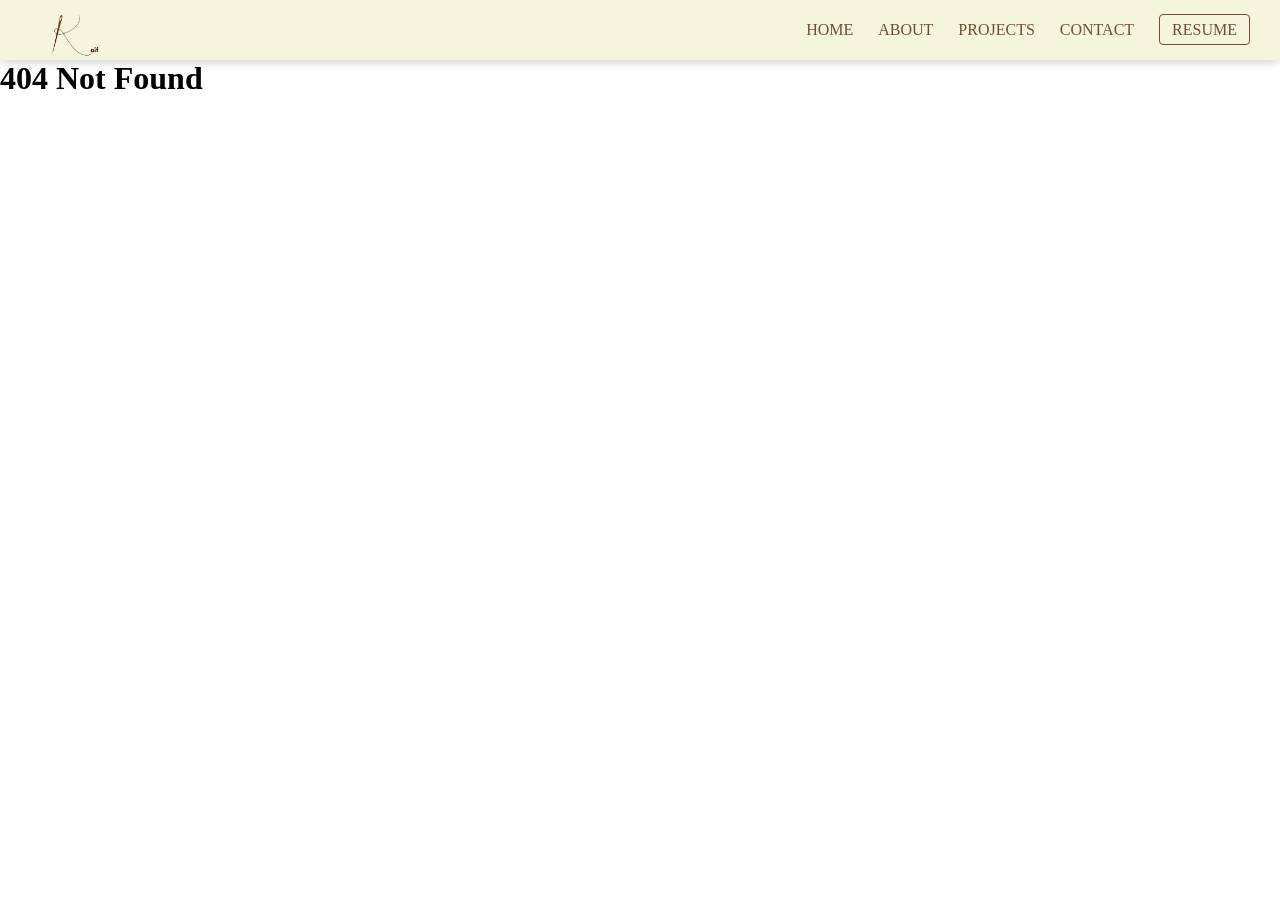
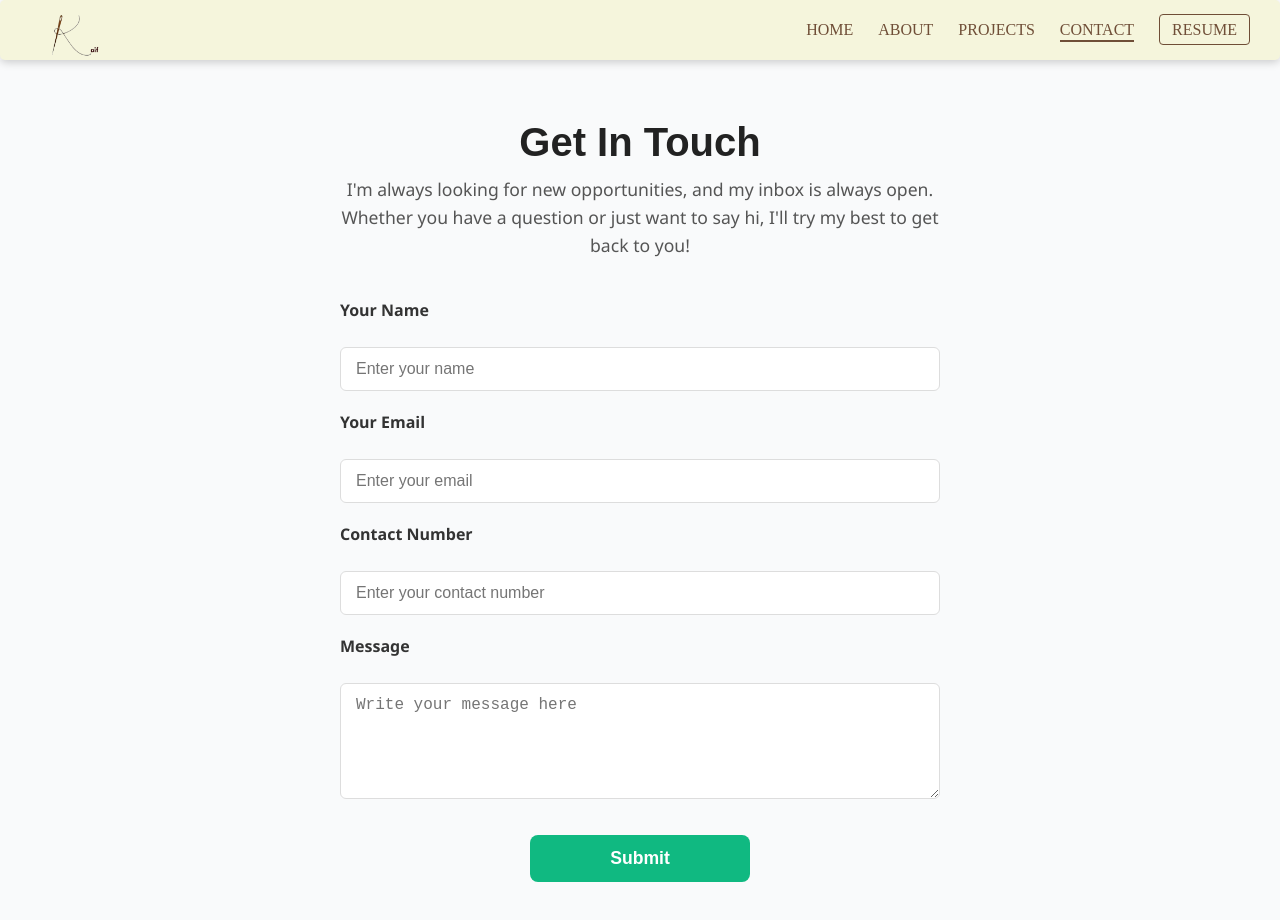
Before and after one commit to mkaif8417/Portfolio, a React (Vite) app: page /Portfolio/contact in a window 1280 px wide. Before the commit this address had no page. Shown: the top 920 px of the page. Before the commit the page ends 800 px from the top, so only its background shows below. Built offline with nearby package versions, Linux system fonts and the light colour scheme.

Commit message:
Adding Back-End Logic to Contact page

```diff
--- a/src/App.jsx
+++ b/src/App.jsx
@@ -6,7 +6,7 @@ import Home from './Pages/Home'
 import About from './Pages/About'
 import Contact from './Pages/Contact'
 import Projects from './Pages/Projects'
-// import Verticle from './Components/Verticle'
+
 
 function App() {
 
@@ -14,8 +14,7 @@ function App() {
   return (
     <>
       <Navbar />
-      {/* Holding vertical for while */}
-{/* <Verticle/> */}
+
       <Routes>
         <Route path="/" element={<Home />} />
         <Route path="/about" element={<About />} />
--- a/src/Pages/Contact.css
+++ b/src/Pages/Contact.css
@@ -79,49 +79,68 @@
   background-color: #1b2946;
 }
 
-/* Thank you message */
-.thank-you-message {
-  text-align: center;
-  padding: 40px 20px;
-  background-color: #dbeafe;
-  border-radius: 10px;
-  box-shadow: 0 4px 12px rgba(37, 99, 235, 0.2);
+
+.submit-btn {
+  background-color: #10b981;
+  color: white;
+  padding: 0.75rem 2rem;
+  border: none;
+  border-radius: 0.5rem;
+  font-size: 1rem;
+  cursor: pointer;
+  transition: background-color 0.3s ease, transform 0.2s ease;
+  width: 100%;
+  max-width: 250px;
+  margin: 1rem auto 0;
+  display: block;
 }
 
-.thank-you-message h3 {
-  font-size: 1.8rem;
-  color: #0f172a;
-  margin-bottom: 12px;
+.submit-btn:hover {
+  background-color: #059669;
+  transform: scale(1.02);
 }
 
-.thank-you-message p {
-  font-size: 1.1rem;
-  color: #0f172a;
-}
-
-/* Responsive styles */
-@media (max-width: 768px) {
-  .container {
-    padding: 0 15px;
-  }
-  .contact-title {
-    font-size: 2rem;
-  }
+@media (min-width: 768px) {
   .submit-btn {
-    width: 100%;
+    font-size: 1.1rem;
+    max-width: 200px;
   }
 }
 
-@media (max-width: 480px) {
-  .contact-title {
-    font-size: 1.5rem;
-
-  }
-  .contact-subtitle {
-    font-size: 1rem;
-  }
-  .contact-form input,
-  .contact-form textarea {
-    font-size: 0.9rem;
+@media (min-width: 1024px) {
+  .submit-btn {
+    font-size: 1.1rem;
+    padding: 0.8rem 2.2rem;
+    max-width: 220px;
   }
 }
+
+/*  */
+.back-btn {
+  margin-top: 1rem;
+  padding: 0.75rem 1.5rem;
+  font-size: 1rem;
+  font-weight: 500;
+  color: #fff;
+  background-color:#0f172a; /* Bootstrap primary blue */
+  border: none;
+  border-radius: 8px;
+  cursor: pointer;
+  transition: background-color 0.3s ease, transform 0.2s ease;
+}
+
+.back-btn:hover {
+  background-color: #2b364f;
+  transform: scale(1.03);
+}
+
+.back-btn:active {
+  transform: scale(0.98);
+}
+
+@media (max-width: 600px) {
+  .back-btn {
+    width: 100%;
+    font-size: 1.1rem;
+  }
+}
--- a/src/Pages/Contact.jsx
+++ b/src/Pages/Contact.jsx
@@ -1,4 +1,5 @@
 import React, { useState } from "react";
+import emailjs from "@emailjs/browser";
 import "./Contact.css";
 
 const Contact = () => {
@@ -10,6 +11,7 @@ const Contact = () => {
   });
 
   const [submitted, setSubmitted] = useState(false);
+  const [error, setError] = useState(null);
 
   const handleChange = (e) => {
     setFormData((prev) => ({ ...prev, [e.target.name]: e.target.value }));
@@ -17,8 +19,34 @@ const Contact = () => {
 
   const handleSubmit = (e) => {
     e.preventDefault();
-    // Here you can add your form submission logic (API call, email etc)
-    setSubmitted(true);
+
+    const templateParams = {
+      name: formData.name,
+      email: formData.email,
+      phone: formData.phone,
+      message: formData.message,
+      title: "New Contact Form Submission",
+      time: new Date().toLocaleString(),
+    };
+
+    emailjs
+      .send(
+        "service_gmail123",
+        "template_cpu1uka",
+        templateParams,
+        "uWulyyX6hPQ-s4YPN"
+      )
+      .then(
+        (response) => {
+          console.log("SUCCESS!", response.status, response.text);
+          setSubmitted(true);
+          setError(null);
+        },
+        (err) => {
+          console.error("FAILED...", err);
+          setError("Oops! Something went wrong. Please try again later.");
+        }
+      );
   };
 
   return (
@@ -79,11 +107,28 @@ const Contact = () => {
             <button type="submit" className="submit-btn">
               Submit
             </button>
+
+            {error && <p className="error-message">{error}</p>}
           </form>
         ) : (
           <div className="thank-you-message">
-            <h3>Thank you for reaching out!</h3>
-            <p>I will get back to you as soon as possible.</p>
+            <h3>🎉 Thank you, {formData.name}!</h3>
+            <p>Your message has been sent successfully.</p>
+            <p>I will get back to you at <strong>{formData.email}</strong> as soon as possible.</p>
+            <button
+              className="back-btn"
+              onClick={() => {
+                setSubmitted(false);
+                setFormData({
+                  name: "",
+                  email: "",
+                  phone: "",
+                  message: "",
+                });
+              }}
+            >
+              Send Another Message
+            </button>
           </div>
         )}
       </div>
--- a/src/main.jsx
+++ b/src/main.jsx
@@ -1,3 +1,4 @@
+
 import React from 'react';
 import ReactDOM from 'react-dom/client';
 import App from './App';
@@ -6,7 +7,7 @@ import './index.css';
 
 ReactDOM.createRoot(document.getElementById('root')).render(
   <React.StrictMode>
-    <BrowserRouter>
+    <BrowserRouter basename="/Portfolio">
       <App />
     </BrowserRouter>
   </React.StrictMode>
```
Also changed, not shown: package.json (+6 -7 lines), vite.config.js (+1 -7 lines), 1 other file (tests, documents, lock files or other folders).
